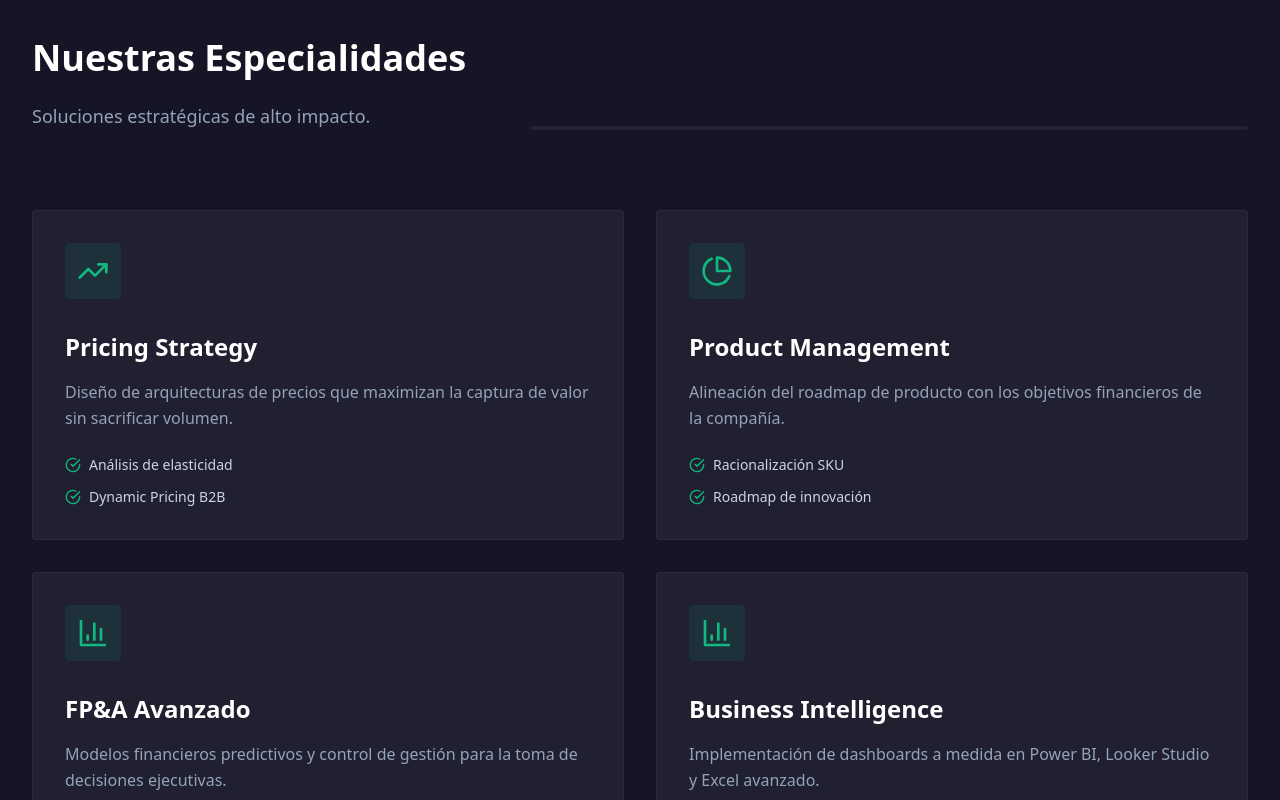
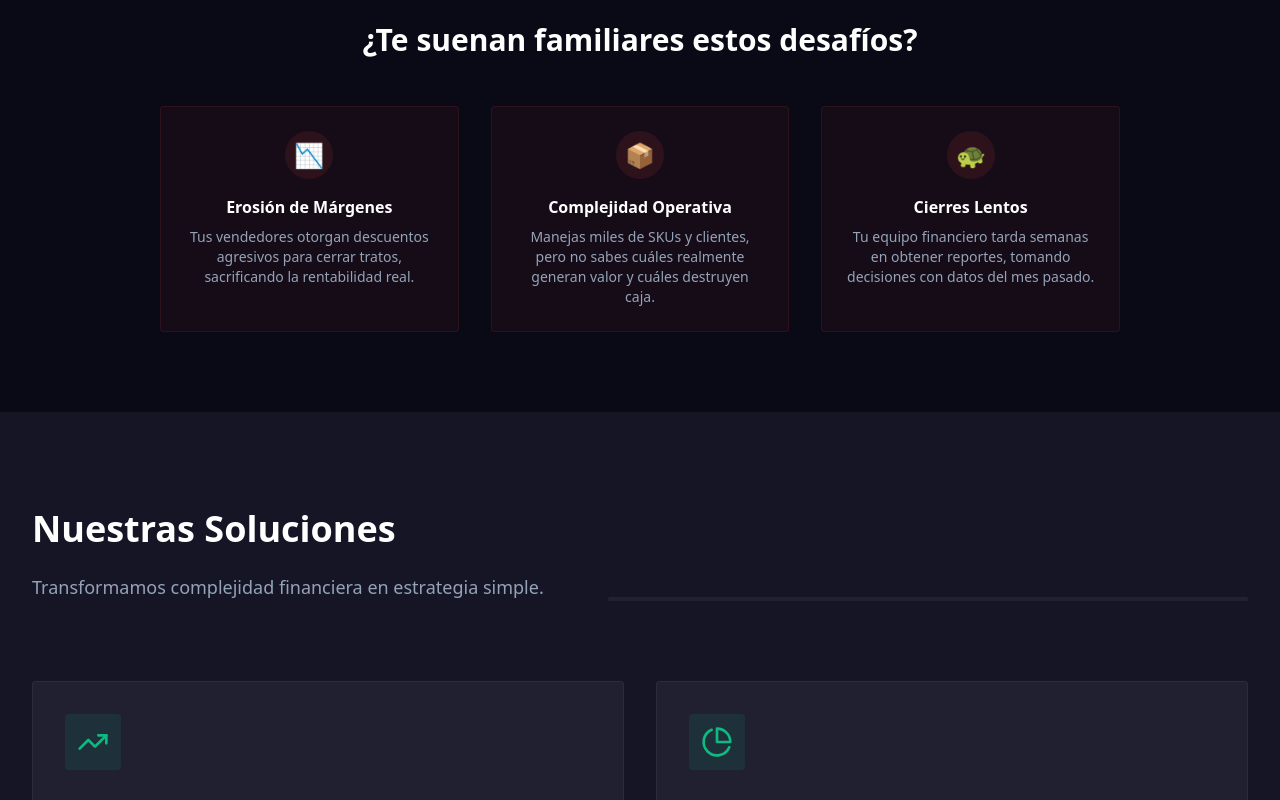
Before and after one commit to zettor88/caro-consulting-webapp, a Next.js app: page / in a window 1280 px wide. Shown: the part 820-1620 px from the top of the page. Built offline with nearby package versions, Linux system fonts and the light colour scheme; no server answers; the database is empty.

Commit message:
feat: implement business audit recommendations (copy & pain points)

```diff
--- a/app/page.tsx
+++ b/app/page.tsx
@@ -18,25 +18,25 @@ const defaultContent = {
         {
             icon: "TrendingUp",
             title: "Pricing Strategy",
-            description: "Diseño de arquitecturas de precios que maximizan la captura de valor sin sacrificar volumen.",
+            description: "Deja de dejar dinero en la mesa. Captura el valor real de tus productos sin sacrificar volumen de venta.",
             items: ["Análisis de elasticidad", "Dynamic Pricing B2B"]
         },
         {
             icon: "PieChart",
             title: "Product Management",
-            description: "Alineación del roadmap de producto con los objetivos financieros de la compañía.",
+            description: "Elimina la complejidad no rentable. Racionaliza tu portafolio para enfocarte en los SKUs ganadores.",
             items: ["Racionalización SKU", "Roadmap de innovación"]
         },
         {
             icon: "BarChart3",
             title: "FP&A Avanzado",
-            description: "Modelos financieros predictivos y control de gestión para la toma de decisiones ejecutivas.",
+            description: "Toma decisiones, no adivinanzas. Modelos predictivos y control de gestión para cerrar el mes con certeza.",
             items: ["Modelado de escenarios", "Control OPEX/CAPEX"]
         },
         {
             icon: "MonitorPlay",
             title: "Business Intelligence",
-            description: "Implementación de dashboards a medida en Power BI, Looker Studio y Excel avanzado.",
+            description: "Visualiza tu negocio en tiempo real. Dashboards interactivos en Power BI para anticiparte a los problemas.",
             items: ["Reportes Automatizados", "Dashboards Interactivos"]
         }
     ],
@@ -81,7 +81,7 @@ export default function Home() {
         if (name === 'TrendingUp') return <TrendingUp className="w-8 h-8" />;
         if (name === 'PieChart') return <PieChart className="w-8 h-8" />;
         if (name === 'BarChart3') return <BarChart3 className="w-8 h-8" />;
-        if (name === 'MonitorPlay') return <BarChart3 className="w-8 h-8" />; // Using BarChart3 as fallback or import MonitorPlay if available
+        if (name === 'MonitorPlay') return <MonitorPlay className="w-8 h-8" />;
         return <BarChart3 className="w-8 h-8" />;
     };
 
@@ -152,13 +152,45 @@ export default function Home() {
                 </div>
             </section>
 
+            {/* Pain Points / Problem Agitation Section */}
+            <section className="py-20 border-y border-white/5 bg-[#0a0a16]">
+                <div className="max-w-5xl mx-auto px-6 lg:px-8 text-center">
+                    <h2 className="text-2xl md:text-3xl font-bold mb-12 text-white">
+                        ¿Te suenan familiares estos desafíos?
+                    </h2>
+                    <div className="grid md:grid-cols-3 gap-8">
+                        <div className="p-6 rounded bg-red-500/5 border border-red-500/10">
+                            <div className="w-12 h-12 mx-auto bg-red-500/10 rounded-full flex items-center justify-center mb-4">
+                                <span className="text-2xl">📉</span>
+                            </div>
+                            <h3 className="font-bold text-white mb-2">Erosión de Márgenes</h3>
+                            <p className="text-sm text-slate-400">Tus vendedores otorgan descuentos agresivos para cerrar tratos, sacrificando la rentabilidad real.</p>
+                        </div>
+                        <div className="p-6 rounded bg-red-500/5 border border-red-500/10">
+                            <div className="w-12 h-12 mx-auto bg-red-500/10 rounded-full flex items-center justify-center mb-4">
+                                <span className="text-2xl">📦</span>
+                            </div>
+                            <h3 className="font-bold text-white mb-2">Complejidad Operativa</h3>
+                            <p className="text-sm text-slate-400">Manejas miles de SKUs y clientes, pero no sabes cuáles realmente generan valor y cuáles destruyen caja.</p>
+                        </div>
+                        <div className="p-6 rounded bg-red-500/5 border border-red-500/10">
+                            <div className="w-12 h-12 mx-auto bg-red-500/10 rounded-full flex items-center justify-center mb-4">
+                                <span className="text-2xl">🐢</span>
+                            </div>
+                            <h3 className="font-bold text-white mb-2">Cierres Lentos</h3>
+                            <p className="text-sm text-slate-400">Tu equipo financiero tarda semanas en obtener reportes, tomando decisiones con datos del mes pasado.</p>
+                        </div>
+                    </div>
+                </div>
+            </section>
+
             {/* Services Section */}
-            <section id="servicios" className="py-24 bg-white/[0.02] border-y border-white/5">
+            <section id="servicios" className="py-24 bg-white/[0.02]">
                 <div className="max-w-7xl mx-auto px-6 lg:px-8">
                     <div className="flex flex-col md:flex-row items-end justify-between gap-8 mb-20">
                         <div className="max-w-2xl">
-                            <h2 className="text-4xl font-black text-white mb-6">Nuestras Especialidades</h2>
-                            <p className="text-lg text-slate-400">Soluciones estratégicas de alto impacto.</p>
+                            <h2 className="text-4xl font-black text-white mb-6">Nuestras Soluciones</h2>
+                            <p className="text-lg text-slate-400">Transformamos complejidad financiera en estrategia simple.</p>
                         </div>
                         <div className="h-1 flex-1 bg-white/5 ml-8 rounded-full hidden md:block"></div>
                     </div>
```
